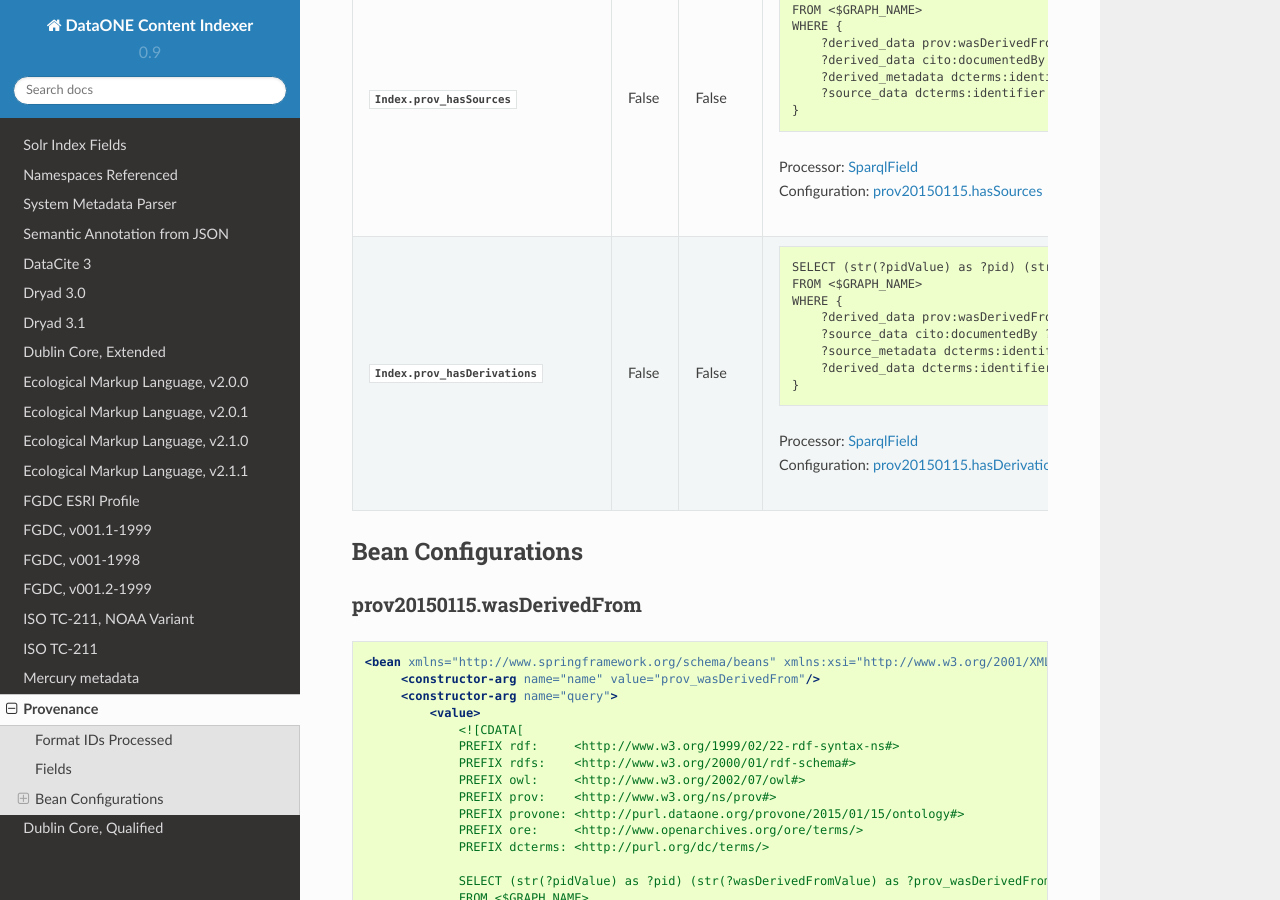
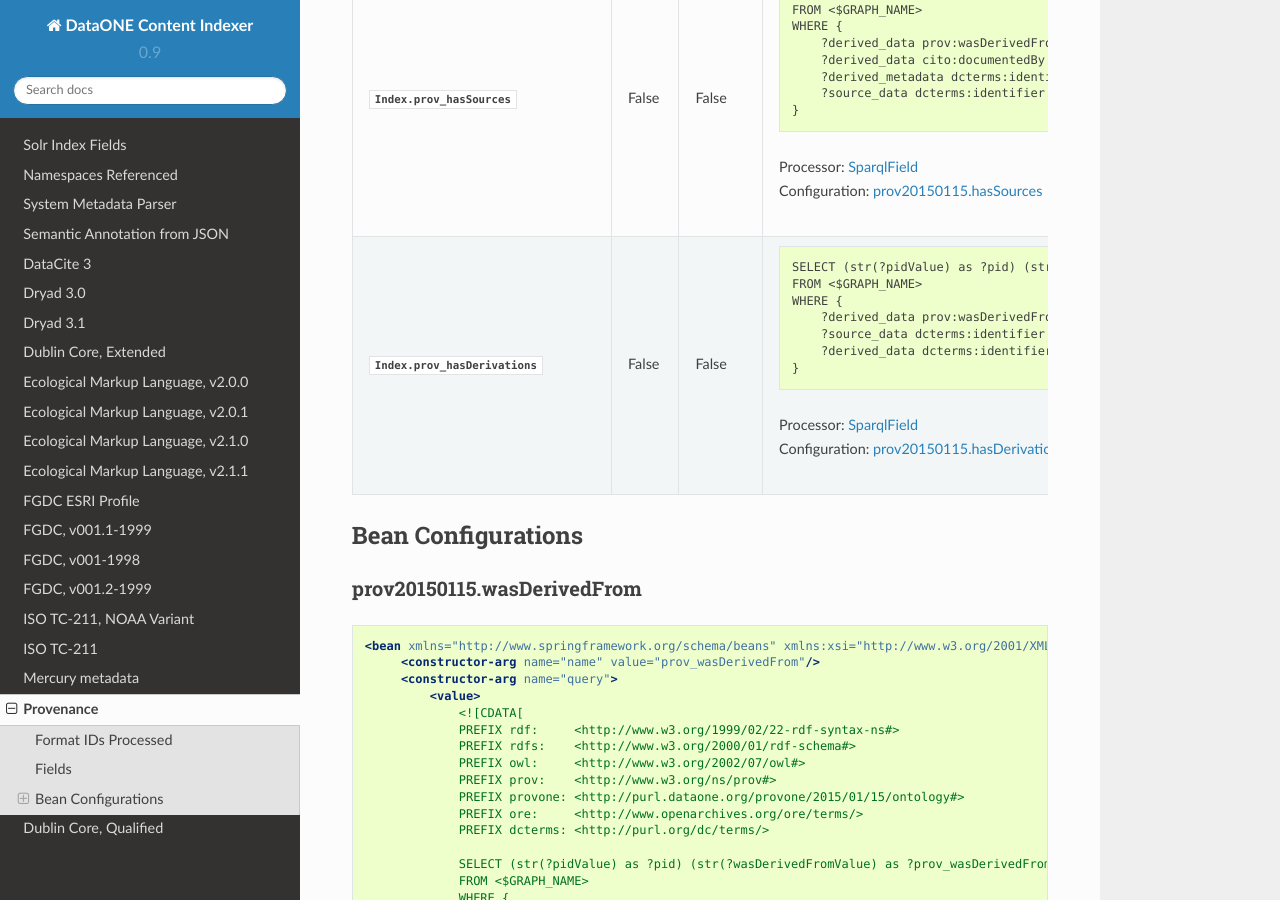
Before and after one commit to DataONEorg/indexer_documentation, a Sphinx documentation site: the page built from source/generated/proc_prov20150115RdfXmlSubprocessor.rst, in a window 1280 px wide and 900 px high, scrolled down 4548 px. Built offline with Sphinx 7.4.7 and the Read the Docs theme 2.0.0, drawn with Linux system fonts in a browser that asks for light colours; some of the changed text lies outside the part shown.

Commit message:
Regenerated

```diff
--- a/source/generated/proc_prov20150115RdfXmlSubprocessor.rst
+++ b/source/generated/proc_prov20150115RdfXmlSubprocessor.rst
@@ -367,8 +367,7 @@
                 FROM <$GRAPH_NAME>
                 WHERE {
                     ?derived_data prov:wasDerivedFrom ?source_data .
-                    ?source_data cito:documentedBy ?source_metadata .
-                    ?source_metadata dcterms:identifier ?pidValue .
+                    ?source_data dcterms:identifier ?pidValue .
                     ?derived_data dcterms:identifier ?derivedDataPidValue .
                 }
 
@@ -912,8 +911,7 @@
                 FROM <$GRAPH_NAME>
                 WHERE {
                     ?derived_data prov:wasDerivedFrom ?source_data .
-                    ?source_data cito:documentedBy ?source_metadata .
-                    ?source_metadata dcterms:identifier ?pidValue .
+                    ?source_data dcterms:identifier ?pidValue .
                     ?derived_data dcterms:identifier ?derivedDataPidValue .
                 }
                 ]]>
```
